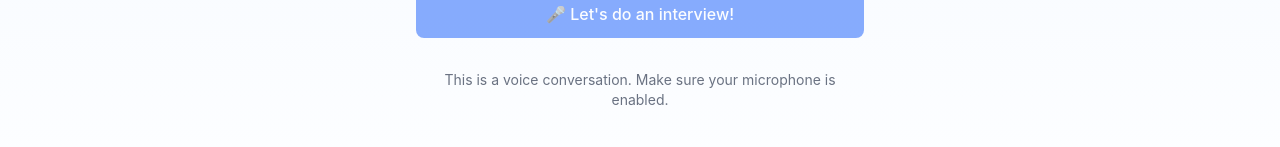
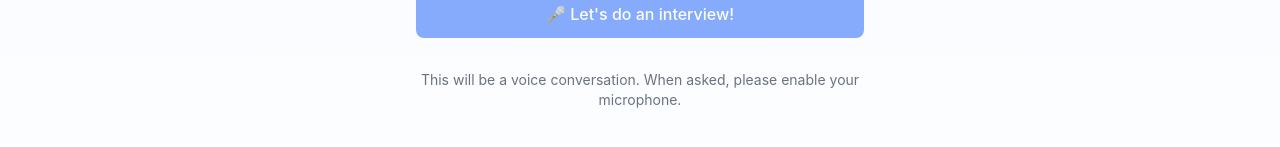
Before and after one commit to dbs35/dbs35.github.io, a Next.js app: page / in a window 1280 px wide. Shown: the part 525-672 px from the top of the page. Built offline with nearby package versions, Linux system fonts and the light colour scheme.

Commit message:
Update voice conversation prompt message

```diff
--- a/src/app/page.tsx
+++ b/src/app/page.tsx
@@ -114,7 +114,7 @@ export default function Home() {
         </form>
 
         <div className="text-center text-sm text-gray-500">
-          <p>This is a voice conversation. Make sure your microphone is enabled.</p>
+          <p>This will be a voice conversation. When asked, please enable your microphone.</p>
         </div>
       </main>
     </div>
```
